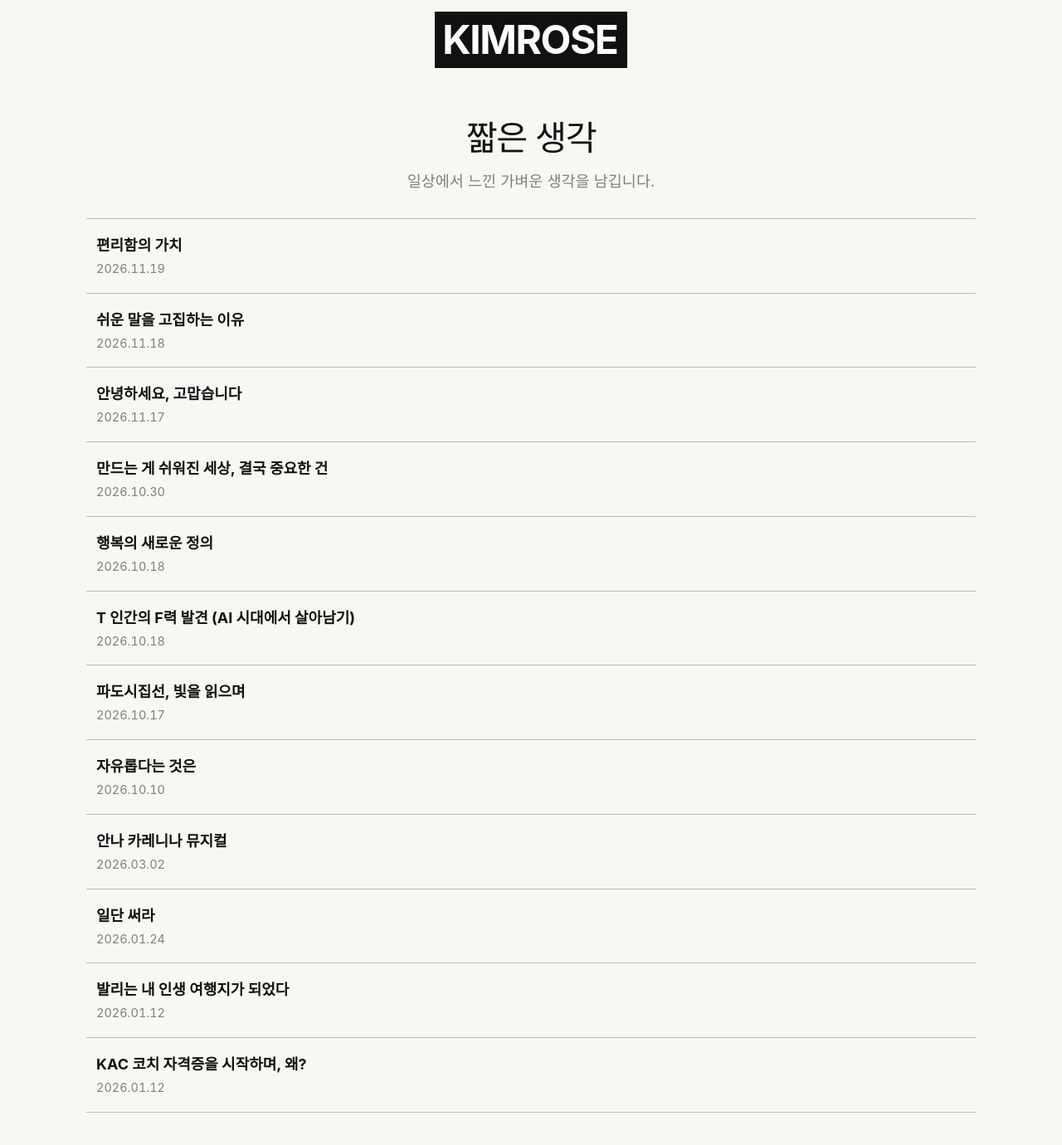
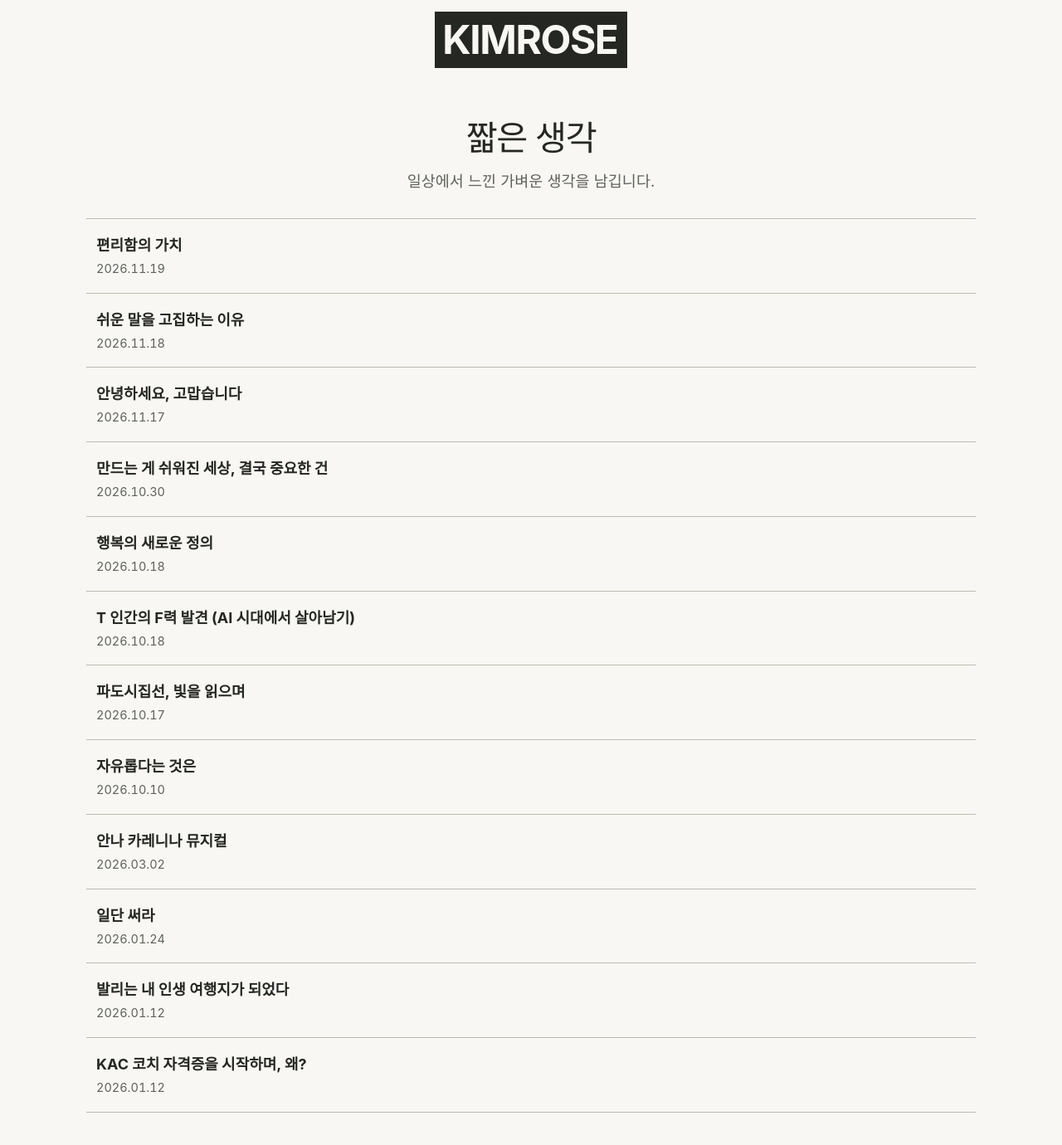
Before and after one commit to k-im-rose/thoughts, a Jekyll site: the page built from index.html, in a window 1280 px wide and 1400 px high. Shown: the top 1380 px of the window at 83% size. Built offline with Jekyll 4.4.1, drawn with Linux system fonts in a browser that asks for light colours; some web fonts are replaced.

Commit message:
짧은 생각 사이트: 블랙·버건디 색 변경을 되돌려 포트폴리오 원래 색으로 통일
Co-Authored-By: Claude Haiku 5.5 <noreply@anthropic.com>

```diff
--- a/assets/css/cv.css
+++ b/assets/css/cv.css
@@ -481,20 +481,6 @@ a.work-row:hover small { color: #fff; }
   .thoughts-list .thought-row .d { font-size: 14px; }
 }
 
-/* ═════ 킴로즈 사이트: 블랙 앤 화이트. 마우스 오버는 연한 회색 ═════ */
-:root {
-  --ink: #111111;
-  --text: #111111;
-  --soft: #7f817a;
-  --sage: #111111;
-  --sage-light: #111111;
-}
-.logo { background: #111111; color: #ffffff; }
-.logo:hover { background: #E4E4E0; color: #111111; }
-a.row:hover { background: #E4E4E0; }
-a.row:hover, a.row:hover b, a.row:hover span { color: #111111; }
-.foot, .foot a { color: var(--soft); }
-
 /* 로고: 가운데 정렬, 크기는 '짧은 생각' 제목보다 10% 크게 */
 .site-head { justify-content: center; text-align: center; }
 .site-head .logo { font-size: calc(clamp(34px, 3.4vw, 44px) * 1.1); }
```
